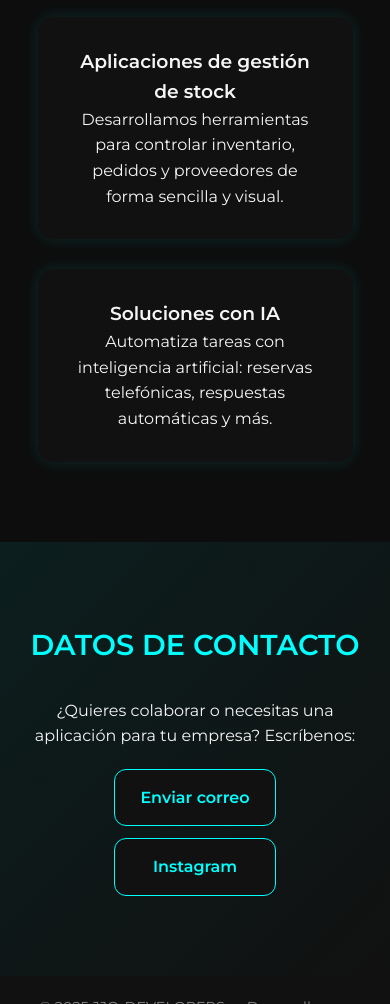
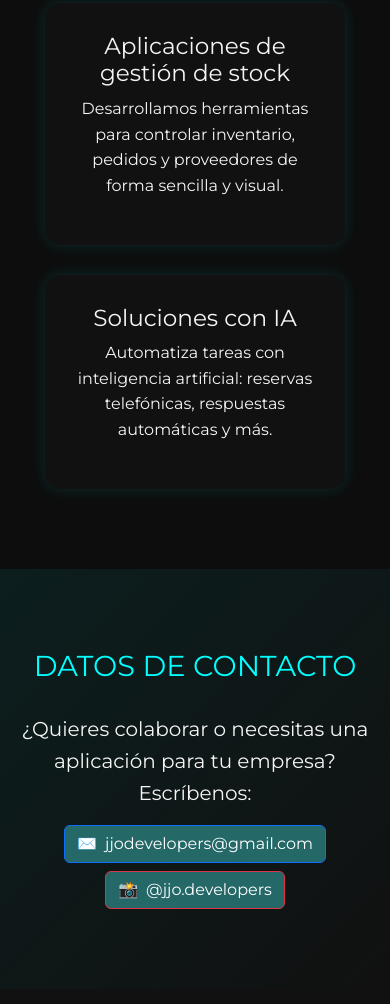
Before and after one commit to joanplanas7/JJO-DEVELOPERS, a plain HTML site: page index.html in a window 390 px wide. Shown: the part 996-2000 px from the top of the page. Drawn offline with nearby package versions, Linux system fonts and the light colour scheme.

Commit message:
fixs contacto mejorado

```diff
--- a/css/style.css
+++ b/css/style.css
@@ -100,14 +100,14 @@ button:hover {
 }
 
 /* CARDS */
-.cards {
+.cards-propias {
   display: flex;
   flex-wrap: wrap;
   justify-content: center;
   gap: 30px;
 }
 
-.card {
+.card-propia {
   background-color: #111;
   border-radius: 15px;
   padding: 30px;
@@ -116,7 +116,7 @@ button:hover {
   transition: transform 0.3s, box-shadow 0.3s;
 }
 
-.card:hover {
+.card-propia:hover {
   transform: translateY(-5px);
   box-shadow: 0 0 25px #00ffff40;
 }
@@ -194,55 +194,35 @@ footer {
     display: flex;
     flex-direction: column;
     align-items: center;
-    justify-content: center;
     text-align: center;
     padding: 80px 20px;
     background: linear-gradient(135deg, #00ffff12, #ffffff04);
   }
 
-  .contact-buttons {
-    display: flex;
-    gap: 20px;
-    margin-top: 20px;
-    flex-wrap: wrap; /* para que se apilen en móvil */
+
+  .btn-mail {
+    background-color: #00ffff;
+    color: #0d0d0d;
+    border-radius: 25px;
+    font-weight: 600;
+    padding: 10px 20px;
+    transition: all 0.3s;
   }
 
-  .contact-btn {
-    display: inline-block;
-    padding: 15px 25px;
-    border-radius: 12px;
-    background-color: #111;
-    border: 1px solid #00ffff;
-    color: #00ffff;
-    text-decoration: none;
-    font-weight: 600;
-    transition: all 0.3s ease;
+  .btn-mail:hover {
+    background-color: #00cccc;
   }
 
-  .contact-btn:hover {
-    background-color: #00ffff;
-    color: #111;
-    transform: translateY(-3px);
-    box-shadow: 0 8px 20px rgba(0,255,255,0.2);
+  .btn-ig {
+    background: linear-gradient(45deg, #ff007a, #ffbf00);
+    color: #fff;
+    border-radius: 25px;
+    font-weight: 600;
+    padding: 10px 20px;
+    transition: all 0.3s;
   }
 
-  /* Diferenciar Instagram con un gradiente */
-  .contact-btn.insta:hover {
-    background: linear-gradient(45deg, #ff007a, #ffbf00);
-    color: #fff;
-    box-shadow: 0 8px 20px rgba(255,0,122,0.2);
-  }
-
-  /* Responsive: en móviles se apilan */
-  @media (max-width: 600px) {
-    .contact-buttons {
-      flex-direction: column;
-      gap: 12px;
-    }
-
-    .contact-btn {
-      width: 100%;
-      max-width: 300px;
-    }
+  .btn-ig:hover {
+    background: linear-gradient(45deg, #ff3399, #ffcc33);
   }
 }
--- a/index.html
+++ b/index.html
@@ -4,6 +4,7 @@
   <meta charset="UTF-8">
   <meta name="viewport" content="width=device-width, initial-scale=1.0">
   <title>JJO-DEVELOPERS</title>
+  <link href="https://cdn.jsdelivr.net/npm/bootstrap@5.3.2/dist/css/bootstrap.min.css" rel="stylesheet">
   <link rel="stylesheet" href="css/style.css">
 </head>
 <body>
@@ -31,12 +32,12 @@
 
   <section id="servicios" class="content">
     <h2>Qué ofrecemos</h2>
-    <div class="cards">
-      <div class="card">
+    <div class="cards-propias">
+      <div class="card-propia">
         <h3>Aplicaciones de gestión de stock</h3>
         <p>Desarrollamos herramientas para controlar inventario, pedidos y proveedores de forma sencilla y visual.</p>
       </div>
-      <div class="card">
+      <div class="card-propia">
         <h3>Soluciones con IA</h3>
         <p>Automatiza tareas con inteligencia artificial: reservas telefónicas, respuestas automáticas y más.</p>
       </div>
@@ -46,9 +47,20 @@
   <section id="contacto" class="content contacto">
     <h2>DATOS DE CONTACTO</h2>
     <p class="lead">¿Quieres colaborar o necesitas una aplicación para tu empresa? Escríbenos:</p>
-    <div class="contact-buttons">
-      <a href="mailto:jjodevelopers@gmail.com" class="contact-btn mail">Enviar correo</a>
-      <a href="https://instagram.com/jjo.developers" target="_blank" class="contact-btn insta">Instagram</a>
+
+    <!-- Contenedor centrado -->
+    <div class="d-flex justify-content-center gap-2 flex-wrap">
+      <!-- Correo -->
+      <a href="mailto:jjodevelopers@gmail.com" class="btn btn-primary d-flex align-items-center"  style="background-color: #256868; color: #fff;">
+        <span class="me-2">✉️</span>
+        jjodevelopers@gmail.com
+      </a>
+
+      <!-- Instagram -->
+      <a href="https://instagram.com/jjo.developers" target="_blank" class="btn btn-danger d-flex align-items-center" style="background-color: #256868; color: #fff;">
+        <span class="me-2">📸</span>
+        @jjo.developers
+      </a>
     </div>
   </section>
 
@@ -57,5 +69,6 @@
   </footer>
 
   <script src="js/script.js"></script>
+  <script src="https://cdn.jsdelivr.net/npm/bootstrap@5.3.2/dist/js/bootstrap.bundle.min.js"></script>
 </body>
 </html>
```
